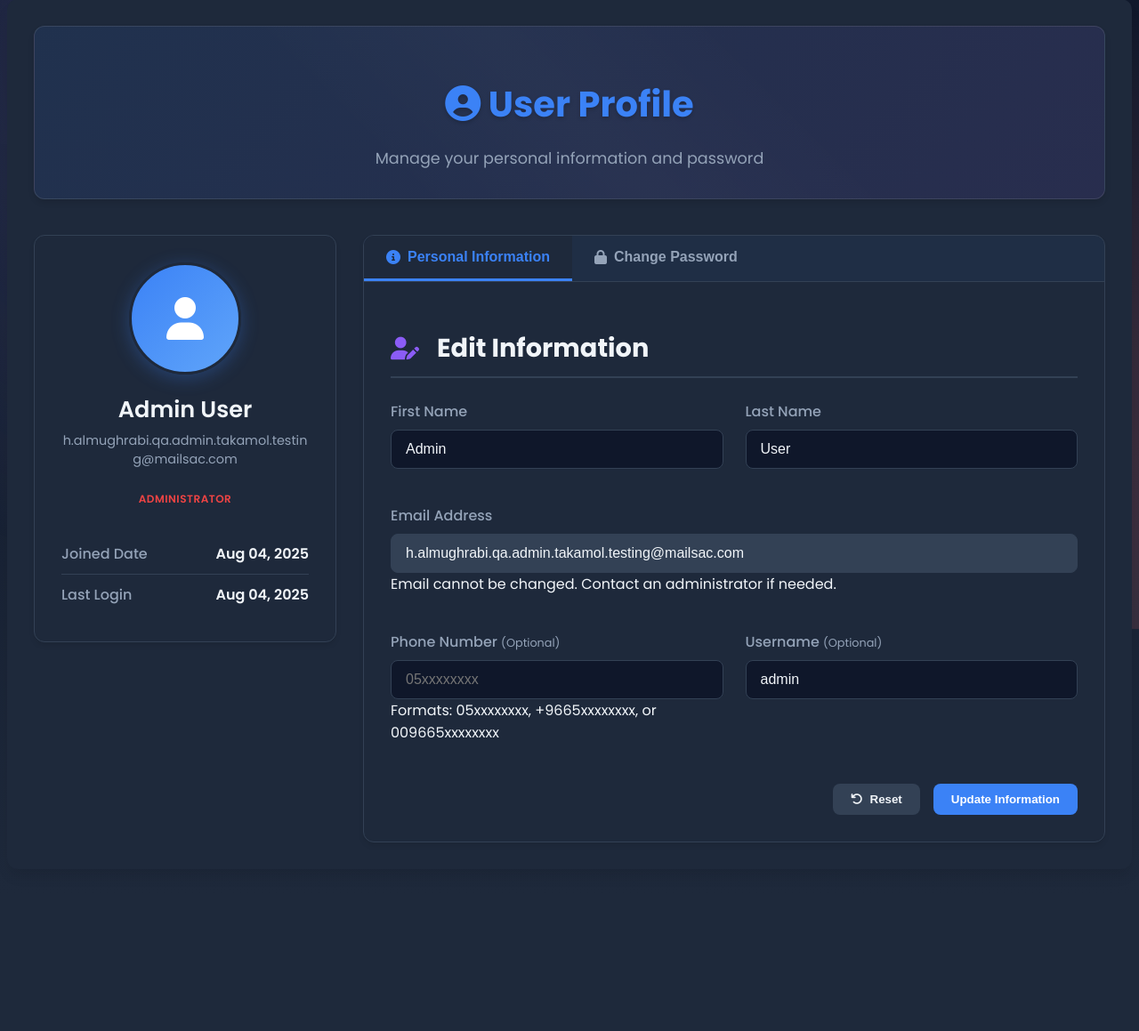
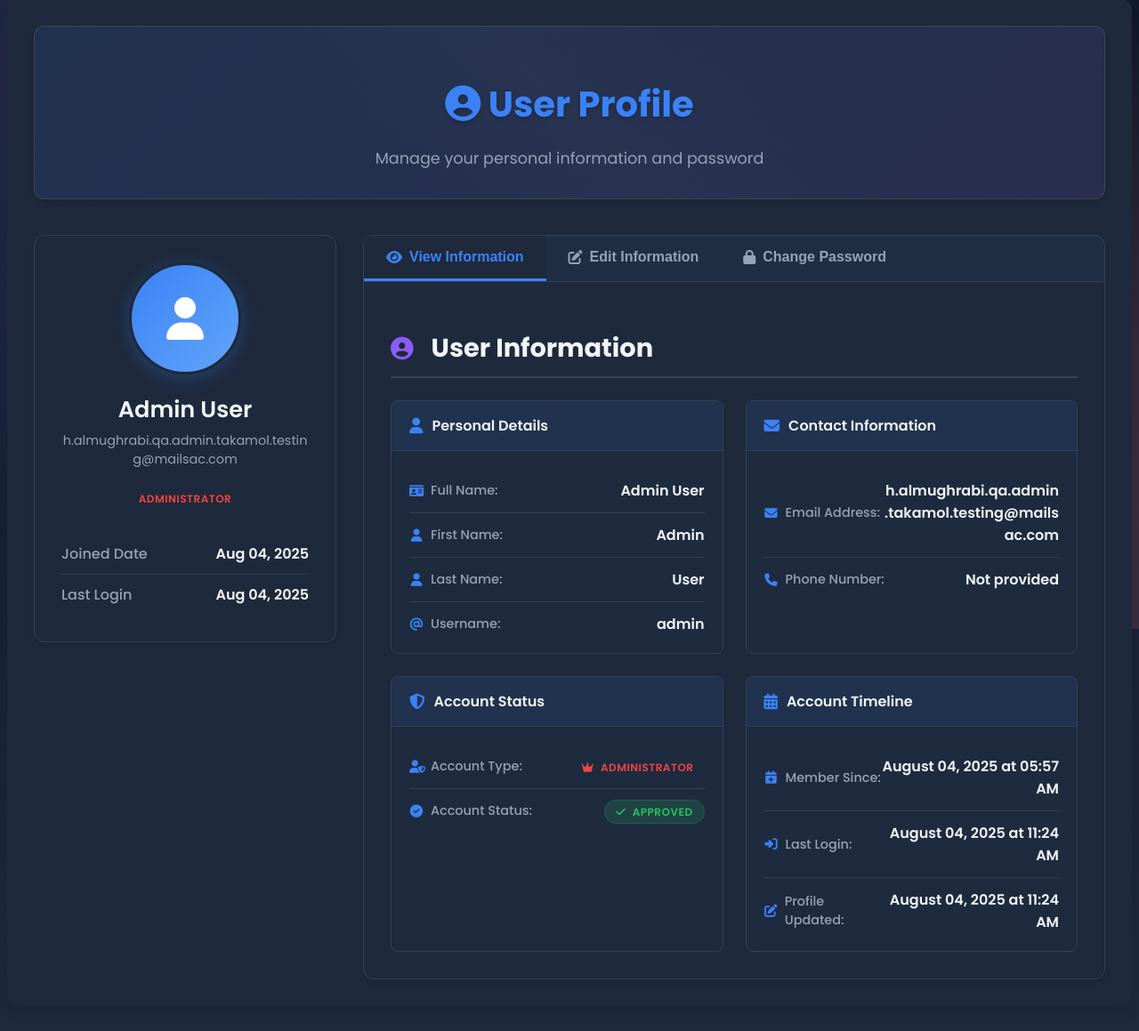
Before and after one commit to haitham-al-mughrabi/qa-sprint-reports, a Flask app: page /profile in a window 1280 px wide. Shown: the part 93-1252 px from the top of the page at 89% size. Before the commit the page ends 1040 px from the top, so only its background shows below. Run offline with Flask 3, Linux system fonts and the light colour scheme; a user stored in the database is signed in.

Commit message:
Add view user information

```diff
--- a/profile.html
+++ b/profile.html
@@ -129,16 +129,132 @@
 
                 <div class="profile-content">
                     <div class="profile-tabs">
-                        <button class="profile-tab active" onclick="showTab('info')">
-                            <i class="fas fa-info-circle"></i> Personal Information
+                        <button class="profile-tab active" onclick="showTab('view')">
+                            <i class="fas fa-eye"></i> View Information
+                        </button>
+                        <button class="profile-tab" onclick="showTab('info')">
+                            <i class="fas fa-edit"></i> Edit Information
                         </button>
                         <button class="profile-tab" onclick="showTab('password')">
                             <i class="fas fa-lock"></i> Change Password
                         </button>
                     </div>
 
+                    <!-- View Information Tab -->
+                    <div id="view-tab" class="tab-content active">
+                        <h2 class="section-title">
+                            <i class="fas fa-user-circle"></i> User Information
+                        </h2>
+
+                        <div class="info-display-grid">
+                            <div class="info-card">
+                                <div class="info-header">
+                                    <i class="fas fa-user"></i>
+                                    <h3>Personal Details</h3>
+                                </div>
+                                <div class="info-content">
+                                    <div class="info-row">
+                                        <span class="info-label"><i class="fas fa-id-card"></i> Full Name:</span>
+                                        <span class="info-value">{{ user.get_full_name() }}</span>
+                                    </div>
+                                    <div class="info-row">
+                                        <span class="info-label"><i class="fas fa-user"></i> First Name:</span>
+                                        <span class="info-value">{{ user.first_name }}</span>
+                                    </div>
+                                    <div class="info-row">
+                                        <span class="info-label"><i class="fas fa-user"></i> Last Name:</span>
+                                        <span class="info-value">{{ user.last_name }}</span>
+                                    </div>
+                                    <div class="info-row">
+                                        <span class="info-label"><i class="fas fa-at"></i> Username:</span>
+                                        <span class="info-value">{{ user.username or 'Not set' }}</span>
+                                    </div>
+                                </div>
+                            </div>
+
+                            <div class="info-card">
+                                <div class="info-header">
+                                    <i class="fas fa-envelope"></i>
+                                    <h3>Contact Information</h3>
+                                </div>
+                                <div class="info-content">
+                                    <div class="info-row">
+                                        <span class="info-label"><i class="fas fa-envelope"></i> Email Address:</span>
+                                        <span class="info-value">{{ user.email }}</span>
+                                    </div>
+                                    <div class="info-row">
+                                        <span class="info-label"><i class="fas fa-phone"></i> Phone Number:</span>
+                                        <span class="info-value">{{ user.phone_number or 'Not provided' }}</span>
+                                    </div>
+                                </div>
+                            </div>
+
+                            <div class="info-card">
+                                <div class="info-header">
+                                    <i class="fas fa-shield-alt"></i>
+                                    <h3>Account Status</h3>
+                                </div>
+                                <div class="info-content">
+                                    <div class="info-row">
+                                        <span class="info-label"><i class="fas fa-user-shield"></i> Account Type:</span>
+                                        <span class="info-value">
+                                            {% if user.is_admin %}
+                                                <span class="status-badge admin"><i class="fas fa-crown"></i> Administrator</span>
+                                            {% else %}
+                                                <span class="status-badge user"><i class="fas fa-user"></i> User</span>
+                                            {% endif %}
+                                        </span>
+                                    </div>
+                                    <div class="info-row">
+                                        <span class="info-label"><i class="fas fa-check-circle"></i> Account Status:</span>
+                                        <span class="info-value">
+                                            {% if user.is_approved %}
+                                                <span class="status-badge approved"><i class="fas fa-check"></i> Approved</span>
+                                            {% else %}
+                                                <span class="status-badge pending"><i class="fas fa-clock"></i> Pending Approval</span>
+                                            {% endif %}
+                                        </span>
+                                    </div>
+                                </div>
+                            </div>
+
+                            <div class="info-card">
+                                <div class="info-header">
+                                    <i class="fas fa-calendar-alt"></i>
+                                    <h3>Account Timeline</h3>
+                                </div>
+                                <div class="info-content">
+                                    <div class="info-row">
+                                        <span class="info-label"><i class="fas fa-calendar-plus"></i> Member Since:</span>
+                                        <span class="info-value">{{ user.created_at.strftime('%B %d, %Y at %I:%M %p') }}</span>
+                                    </div>
+                                    <div class="info-row">
+                                        <span class="info-label"><i class="fas fa-sign-in-alt"></i> Last Login:</span>
+                                        <span class="info-value">
+                                            {% if user.last_login %}
+                                                {{ user.last_login.strftime('%B %d, %Y at %I:%M %p') }}
+                                            {% else %}
+                                                <span class="text-muted">Never logged in</span>
+                                            {% endif %}
+                                        </span>
+                                    </div>
+                                    <div class="info-row">
+                                        <span class="info-label"><i class="fas fa-edit"></i> Profile Updated:</span>
+                                        <span class="info-value">
+                                            {% if user.updated_at %}
+                                                {{ user.updated_at.strftime('%B %d, %Y at %I:%M %p') }}
+                                            {% else %}
+                                                <span class="text-muted">Never updated</span>
+                                            {% endif %}
+                                        </span>
+                                    </div>
+                                </div>
+                            </div>
+                        </div>
+                    </div>
+
                     <!-- Personal Information Tab -->
-                    <div id="info-tab" class="tab-content active">
+                    <div id="info-tab" class="tab-content">
                         <h2 class="section-title">
                             <i class="fas fa-user-edit"></i> Edit Information
                         </h2>
@@ -281,6 +397,10 @@
 
             // Add active class to clicked button
             event.target.classList.add('active');
+
+            // Clear any messages when switching tabs
+            hideMessages('info');
+            hideMessages('password');
         }
 
         // Toggle password visibility
--- a/static/profile.css
+++ b/static/profile.css
@@ -260,6 +260,129 @@
     margin-top: 30px;
 }
 
+/* View Information Tab Styles */
+.info-display-grid {
+    display: grid;
+    grid-template-columns: 1fr 1fr;
+    gap: 25px;
+}
+
+.info-card {
+    background: rgba(var(--primary-rgb), 0.02);
+    border: 1px solid var(--border);
+    border-radius: var(--border-radius);
+    overflow: hidden;
+    transition: var(--transition);
+}
+
+.info-card:hover {
+    border-color: var(--primary);
+    box-shadow: 0 4px 12px rgba(var(--primary-rgb), 0.1);
+}
+
+.info-header {
+    background: rgba(var(--primary-rgb), 0.08);
+    padding: 15px 20px;
+    border-bottom: 1px solid var(--border);
+    display: flex;
+    align-items: center;
+    gap: 10px;
+}
+
+.info-header i {
+    color: var(--primary);
+    font-size: 1.1rem;
+}
+
+.info-header h3 {
+    margin: 0;
+    color: var(--text-primary);
+    font-size: 1rem;
+    font-weight: 600;
+}
+
+.info-content {
+    padding: 20px;
+}
+
+.info-row {
+    display: flex;
+    justify-content: space-between;
+    align-items: center;
+    padding: 12px 0;
+    border-bottom: 1px solid var(--border);
+}
+
+.info-row:last-child {
+    border-bottom: none;
+    padding-bottom: 0;
+}
+
+.info-label {
+    font-weight: 500;
+    color: var(--text-secondary);
+    font-size: 0.9rem;
+    display: flex;
+    align-items: center;
+    gap: 8px;
+}
+
+.info-label i {
+    color: var(--primary);
+    width: 16px;
+    text-align: center;
+}
+
+.info-value {
+    font-weight: 600;
+    color: var(--text-primary);
+    text-align: right;
+    max-width: 60%;
+    word-wrap: break-word;
+}
+
+.status-badge {
+    padding: 4px 12px;
+    border-radius: 15px;
+    font-size: 0.75rem;
+    font-weight: 600;
+    text-transform: uppercase;
+    letter-spacing: 0.5px;
+}
+
+.status-badge.admin {
+    background: rgba(var(--danger-rgb), 0.15);
+    color: var(--danger);
+    border: 1px solid rgba(var(--danger-rgb), 0.2);
+}
+
+.status-badge.user {
+    background: rgba(var(--primary-rgb), 0.15);
+    color: var(--primary);
+    border: 1px solid rgba(var(--primary-rgb), 0.2);
+}
+
+.status-badge.approved {
+    background: rgba(var(--success-rgb), 0.15);
+    color: var(--success);
+    border: 1px solid rgba(var(--success-rgb), 0.2);
+}
+
+.status-badge.pending {
+    background: rgba(255, 193, 7, 0.15);
+    color: var(--warning);
+    border: 1px solid rgba(255, 193, 7, 0.2);
+}
+
+.status-badge i {
+    margin-right: 4px;
+}
+
+.text-muted {
+    color: var(--text-secondary);
+    font-style: italic;
+}
+
 /* Responsive adjustments */
 @media (max-width: 992px) {
     .profile-grid {
@@ -271,6 +394,12 @@
     }
 }
 
+@media (max-width: 1024px) {
+    .info-display-grid {
+        gap: 20px;
+    }
+}
+
 @media (max-width: 768px) {
     .form-grid {
         grid-template-columns: 1fr;
@@ -279,4 +408,31 @@
     .profile-tabs {
         flex-wrap: wrap;
     }
+
+    .info-display-grid {
+        grid-template-columns: 1fr;
+        gap: 20px;
+    }
+
+    .info-row {
+        flex-direction: column;
+        align-items: flex-start;
+        gap: 8px;
+    }
+
+    .info-value {
+        text-align: left;
+        max-width: 100%;
+        margin-left: 24px; /* Align with icon */
+    }
+
+    .profile-tabs {
+        overflow-x: auto;
+        white-space: nowrap;
+    }
+
+    .profile-tab {
+        flex-shrink: 0;
+        min-width: 120px;
+    }
 }
```
